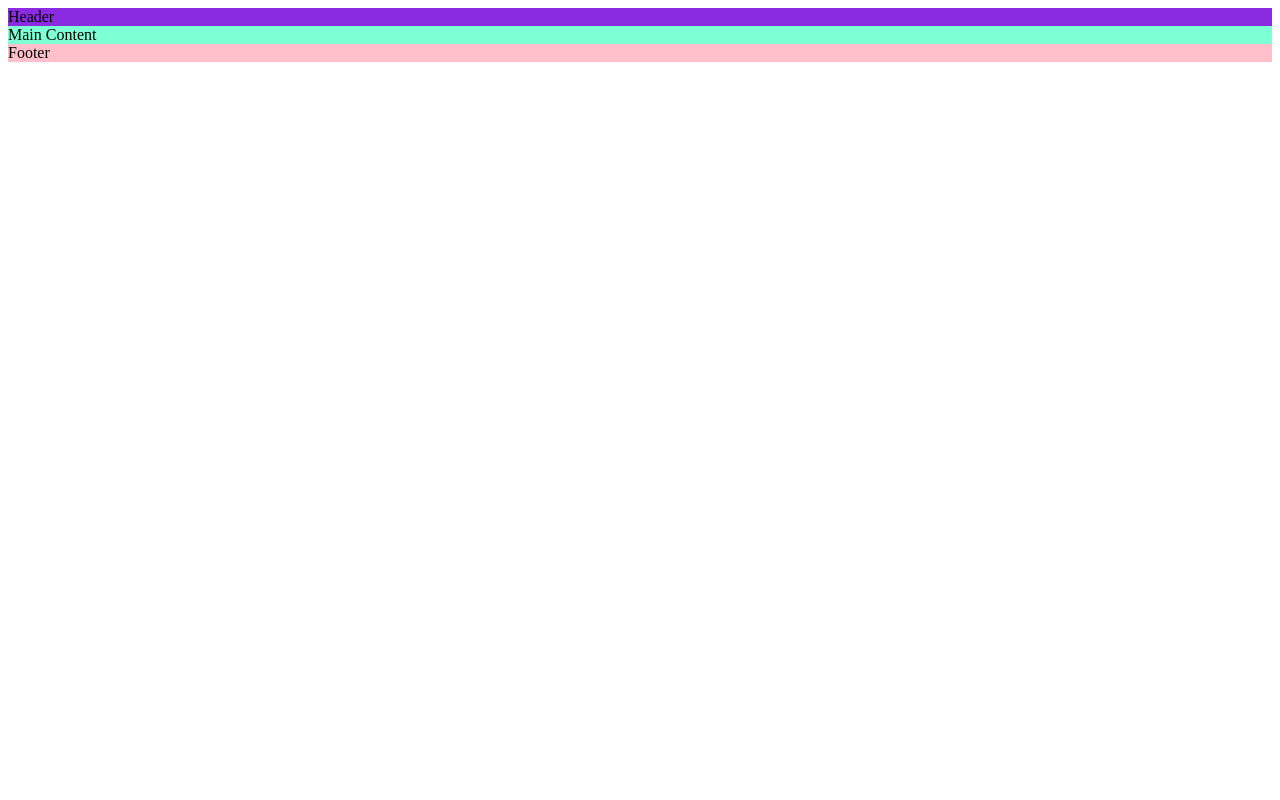
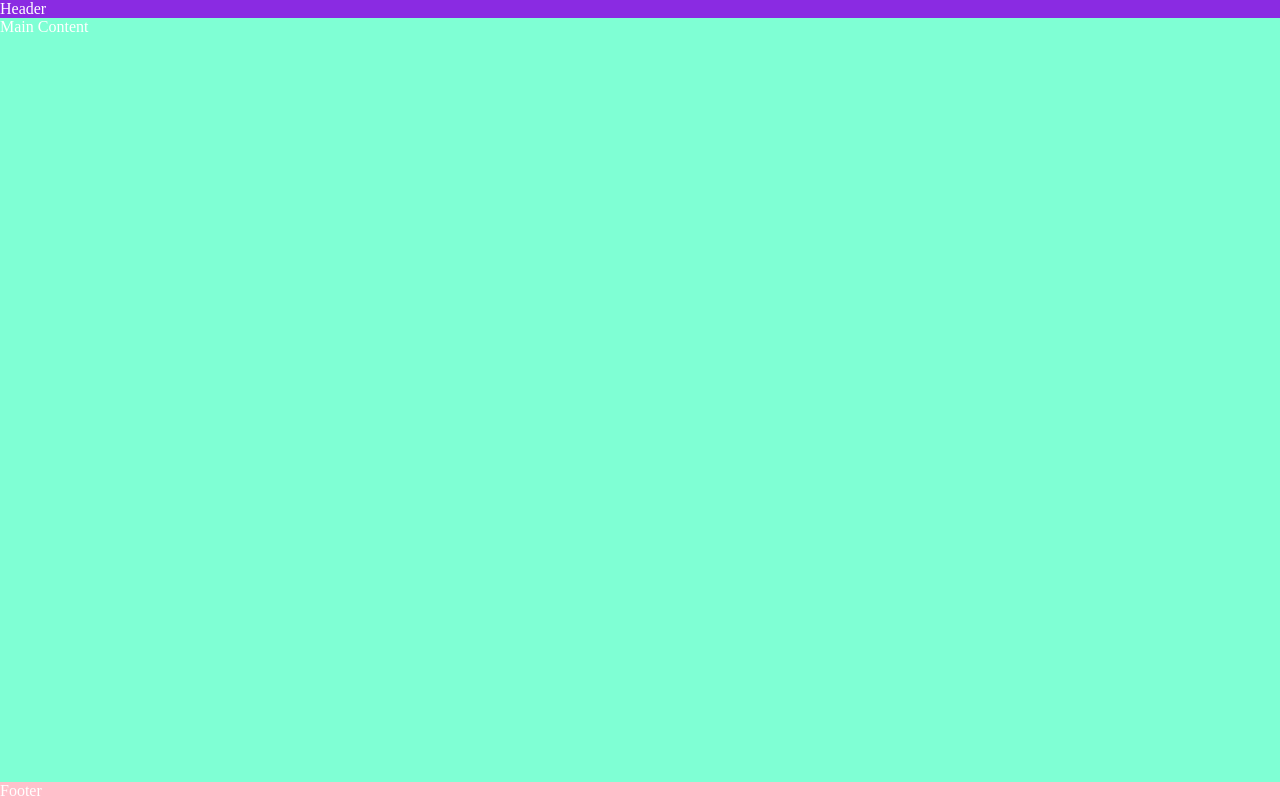
Before and after one commit to SarKetch/Portfolio1, a plain HTML site: page index.html in a window 1280 px wide. Drawn offline with Linux system fonts and the light colour scheme.

Commit message:
add general styling rules to stylesheet

```diff
--- a/assets/css/style.css
+++ b/assets/css/style.css
@@ -1,3 +1,18 @@
+/* Asterisk wildcard selector */
+* {
+    padding: 0;
+    margin: 0;
+    box-sizing: border-box;
+}
+
+/* General style rules */
+body {
+    min-height: 100vh;
+    display: flex;
+    flex-direction: column;
+    color: white;
+}
+
 /* Header */
 header {
     background-color: blueviolet;
@@ -6,6 +21,8 @@ header {
 /* Main */
 main {
     background-color: aquamarine;
+    /* Make main element take up any surplus space */
+    flex: 1 0 auto;
 }
 
 /* Footer */
```
